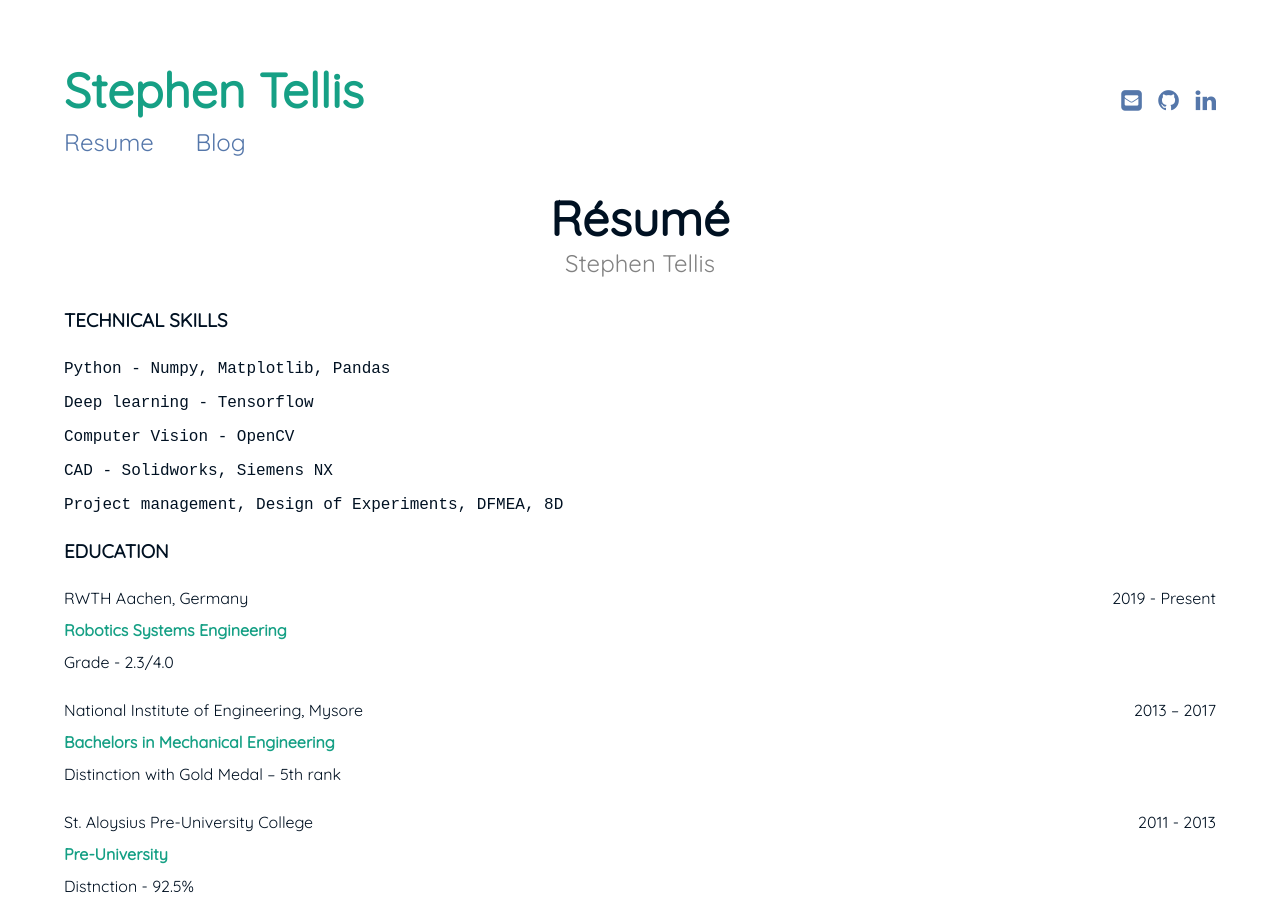
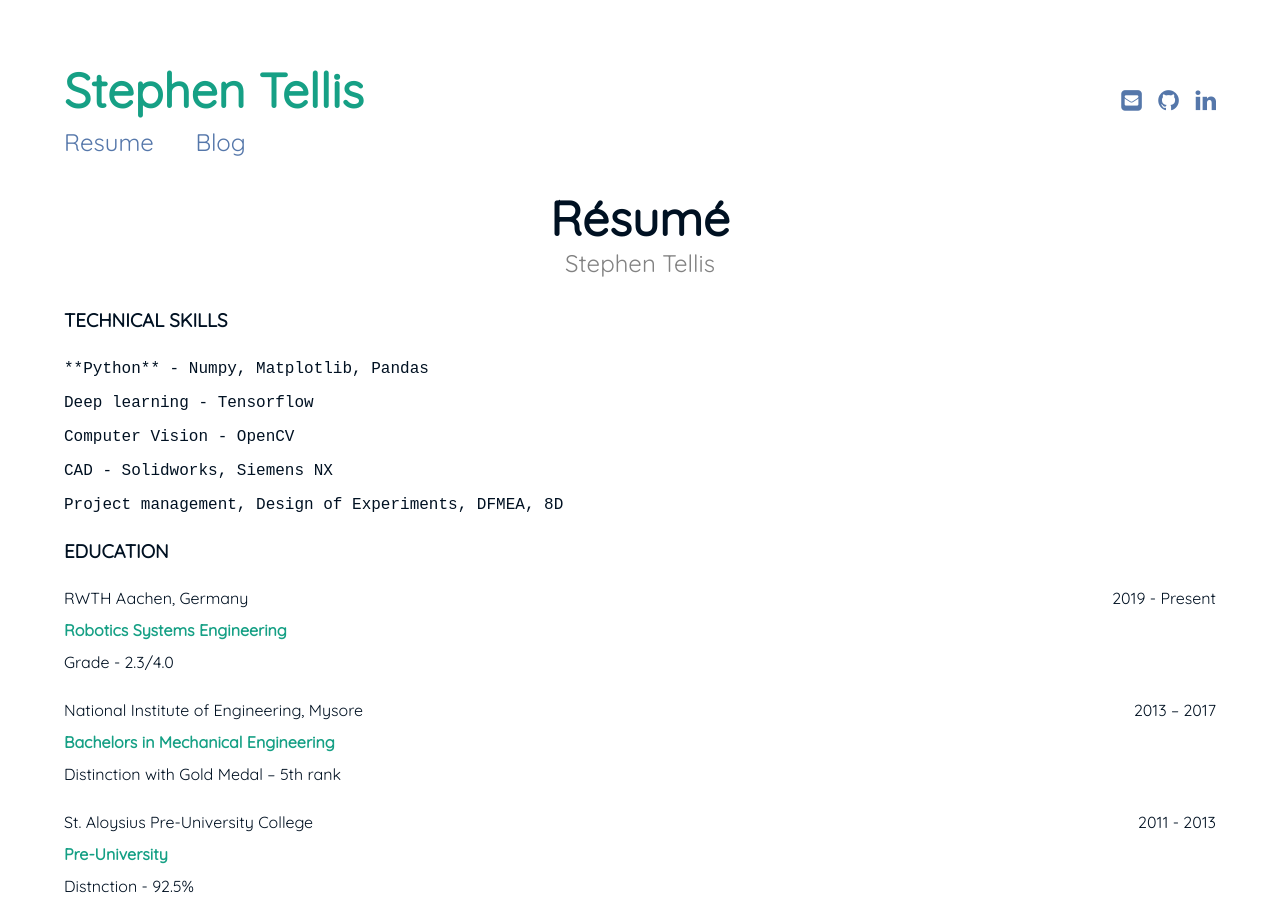
Before and after one commit to Stephen-Tellis/home, a Jekyll site: the page built from resume.md, in a window 1280 px wide and 900 px high. Built offline with Jekyll 4.4.1, drawn with Linux system fonts in a browser that asks for light colours.

Commit message:
Update resume.md

````diff
--- a/resume.md
+++ b/resume.md
@@ -8,7 +8,7 @@ subtitle: Stephen Tellis
 <br>-->
 
 ### TECHNICAL SKILLS
-``` Python - Numpy, Matplotlib, Pandas ```
+``` **Python** - Numpy, Matplotlib, Pandas ```
 ``` Deep learning - Tensorflow ```
 ``` Computer Vision - OpenCV ```
 ``` CAD - Solidworks, Siemens NX ```
````
